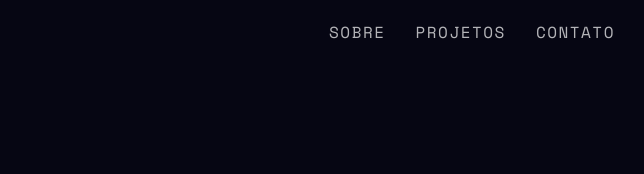
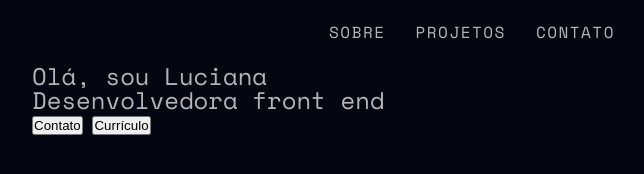
Before and after one commit to Luciana-Santos/Lucianadss-portfolio, a website built with webpack: page src/index.html in a window 1280 px wide. Shown: the whole page, without its empty margins (168-812 px from the left). Built offline with nearby package versions, Linux system fonts and the light colour scheme; files whose address does not match are found by name.

Commit message:
estrutura da hero section adicionada

```diff
--- a/src/index.html
+++ b/src/index.html
@@ -25,6 +25,18 @@
     </nav>
   </header>
 
+  <section class="hero">
+    <div class="container">
+      <h1>Olá, sou <span>Luciana</span><br> Desenvolvedora front end
+      </h1>
+
+      <div class="btn-container">
+        <button class="btn btn--yellow">Contato</button>
+        <button class="btn btn--blue">Currículo</button>
+      </div>
+    </div>
+  </section>
+
   <script src="./app/js/index.js" defer></script>
 </body>
 
```
Also changed, not shown: dist/index.html.
